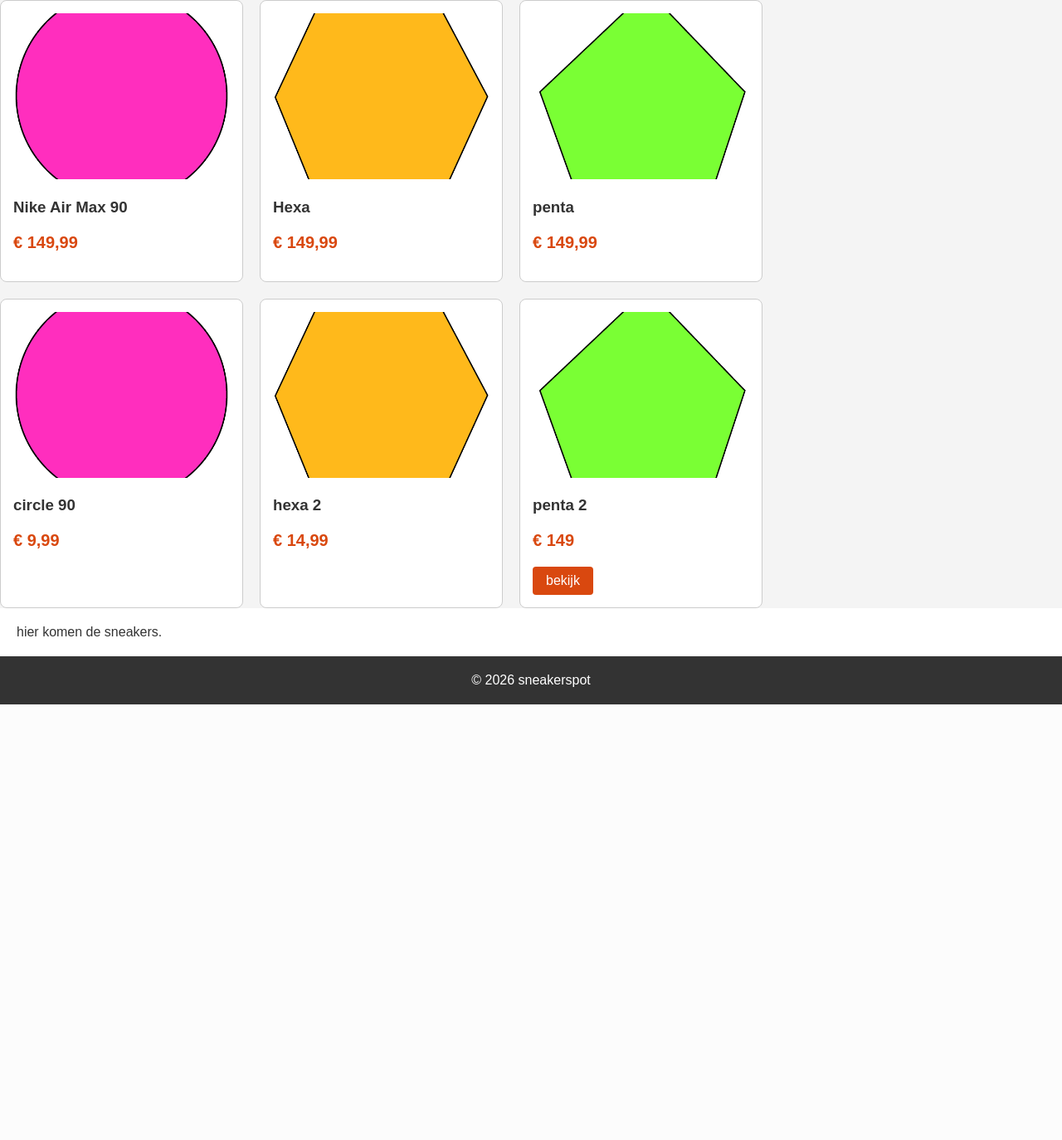
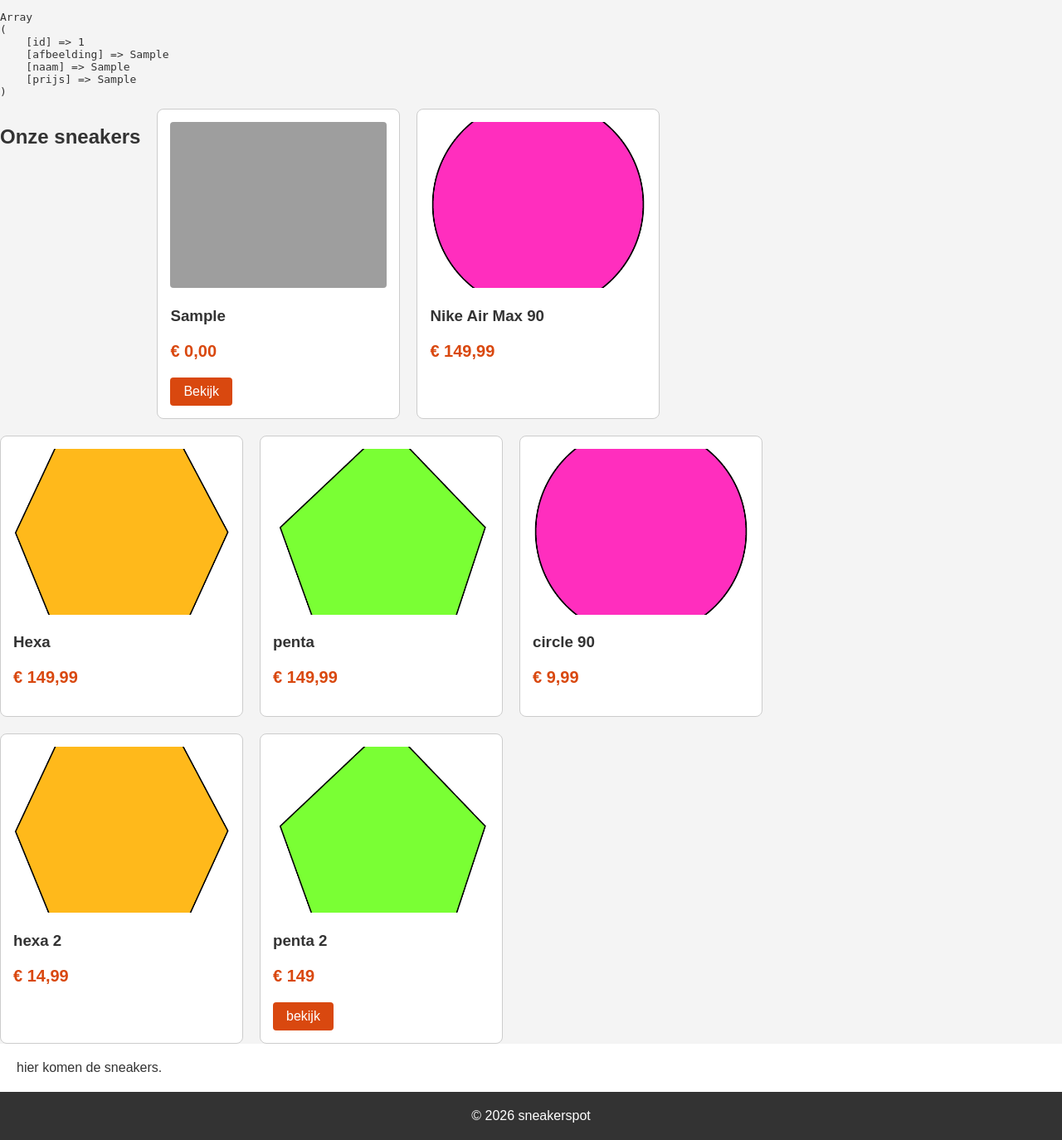
Before and after one commit to Mark-JanKuijper/web-dev, a PHP site: page / in a window 1280 px wide. Shown: the part 80-1454 px from the top of the page at 83% size. Before the commit the page ends 929 px from the top, so only its background shows below. Run offline with PHP 8.4, Linux system fonts and the light colour scheme; tables that the repository leaves empty or names only in its code hold one stand-in row (values such as "Sample post"); grey boxes are pictures that could not be loaded.

Commit message:
workshop 10 gemaakt

```diff
--- a/workshops/mijn_webshop/style.css
+++ b/workshops/mijn_webshop/style.css
@@ -122,6 +122,8 @@ body {
 
 /* hier is de style voor detail.html */
 
+
+
 #return a {
 
     background-color: #000000;
--- a/workshops/workshop_8/index.php
+++ b/workshops/workshop_8/index.php
@@ -1,7 +1,33 @@
+<?php
+include "include/db.php";
+
+$producten = $pdo->query("SELECT * FROM producten")->fetchAll();
+?>
+
 <?php include "include/header.php" ?>
+
+<?php
+echo "<pre>";
+print_r($producten[0]);
+echo "</pre>"
+?>
+
+
+
 
        <div class="container">
 
+       <h2>Onze sneakers</h2>
+<div class="producten">
+    <?php foreach ($producten as $product) { ?>
+<div class="product">
+    <img src="images/<?php echo $product['afbeelding']; ?>" alt="<?php echo $product['naam']; ?>">
+    <h3><?php echo $product['naam']; ?></h3>
+    <p class="prijs">&euro; <?php echo number_format($product['prijs'], 2, ',', '.'); ?></p>
+    <a href="detail.php?id=<?php echo $product['id']; ?>" class="knop">Bekijk</a>
+</div>
+    <?php } ?>
+</div>
 
 
               <div class="product">
```
